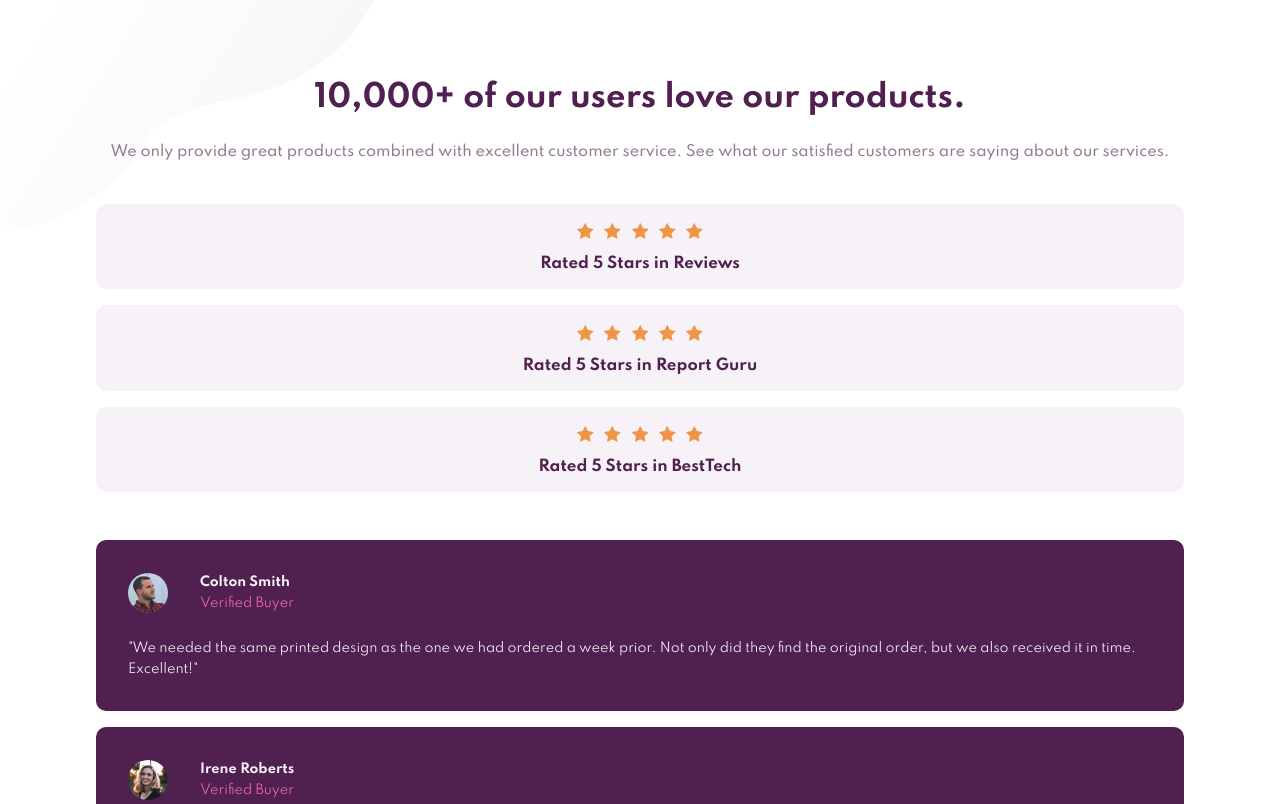
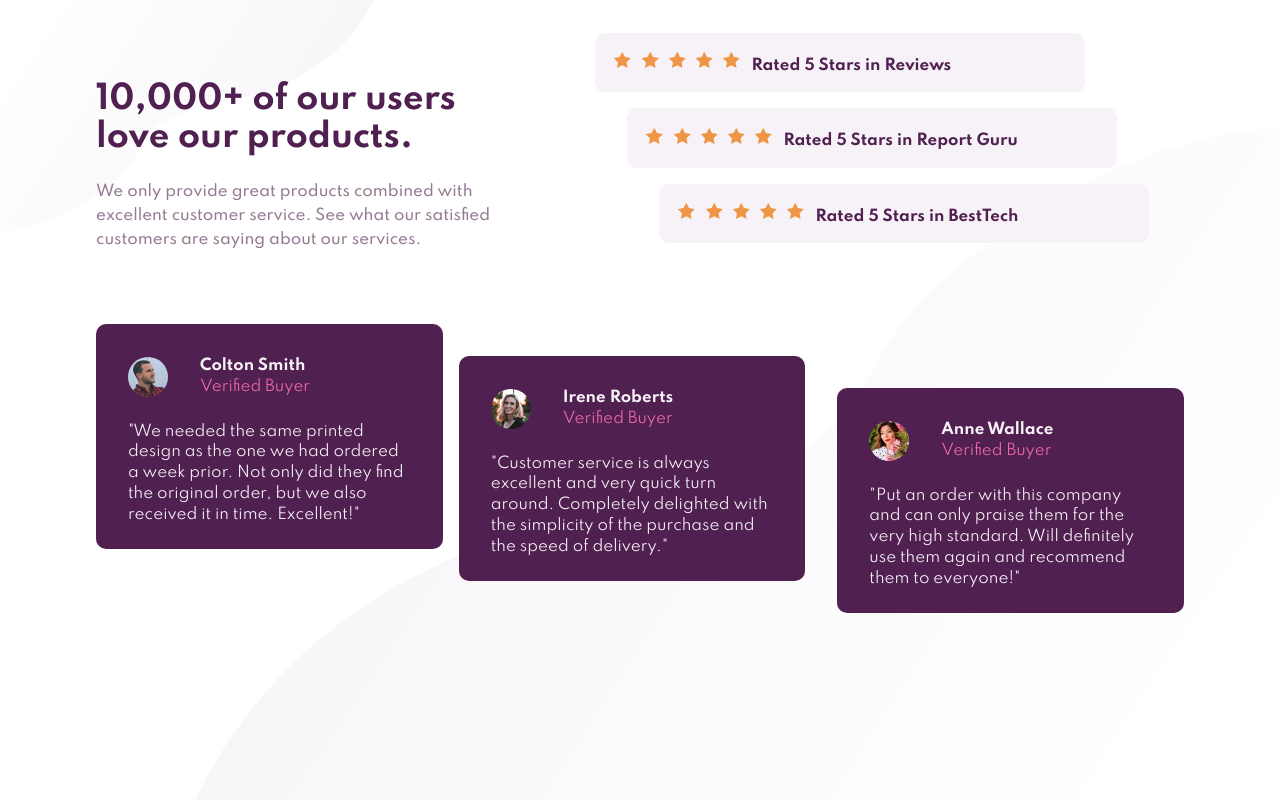
Before and after one commit to tonycuri/social-proof-section-master, a plain HTML site: page index.html in a window 1280 px wide. Shown: the top 804 px of the page. Drawn offline with Linux system fonts and the light colour scheme.

Commit message:
terminar la seccion 2 y los estilos css

```diff
--- a/css/style.css
+++ b/css/style.css
@@ -39,7 +39,7 @@ h1{
     padding-top: 5rem;
 }
 .intro .title-intro{
-    font-size: 1.9rem;
+    font-size: 2rem;
     color:var(--primary-color);
 }
 .intro .info{
@@ -47,7 +47,6 @@ h1{
     line-height: 1.5rem;
     color:var(--dark-magenta);
     font-weight:500;
-    font-size: .9rem;
 }
 .rated{
     background-color: var(--light-magenta);
@@ -74,7 +73,6 @@ h1{
     border-radius: 10px;
     margin: 1rem 0;
     padding: 2rem;
-    font-size: .8rem;
     color:var(--light-magenta);
     line-height: 1.3rem;
 }
@@ -101,3 +99,50 @@ h1{
 .attribution{
     margin-top: 4rem;
 }
+@media (min-width: 768px) {
+    .section-one .container{
+        display:flex;
+        align-items: center;
+    }
+    .section-one .container .intro{
+        flex:0 1 40%;
+        text-align: left;
+    }
+    .section-one .container .review{
+        flex: 1 40%;
+    }
+    .review .rated{
+        display: flex;
+        width: 75%;
+        margin-left: 4rem;
+    }
+    .review .rated:nth-child(2){
+        margin-left: 6rem;
+    }
+    .review .rated:nth-child(3){
+        margin-left: 8rem;
+    }
+    .review .rated .text-rated{
+        margin-left: .5rem;
+    }
+    .section-two .container{
+        display: flex;
+    }
+    .main{
+        background-image: url(../images/bg-pattern-bottom-desktop.svg);
+        background-repeat: no-repeat;
+        background-position: bottom right ;
+        height: 100vh;
+    }
+    .section-two .card{
+        flex:1 1 33.3%;
+        margin:0 1rem 0 0;
+        max-height: 225px;
+    }
+    .card:nth-child(2){
+        margin-top: 2rem;
+    }
+    .card:nth-child(3){
+        margin: 4rem 0 0 1rem;
+    }
+}
```
